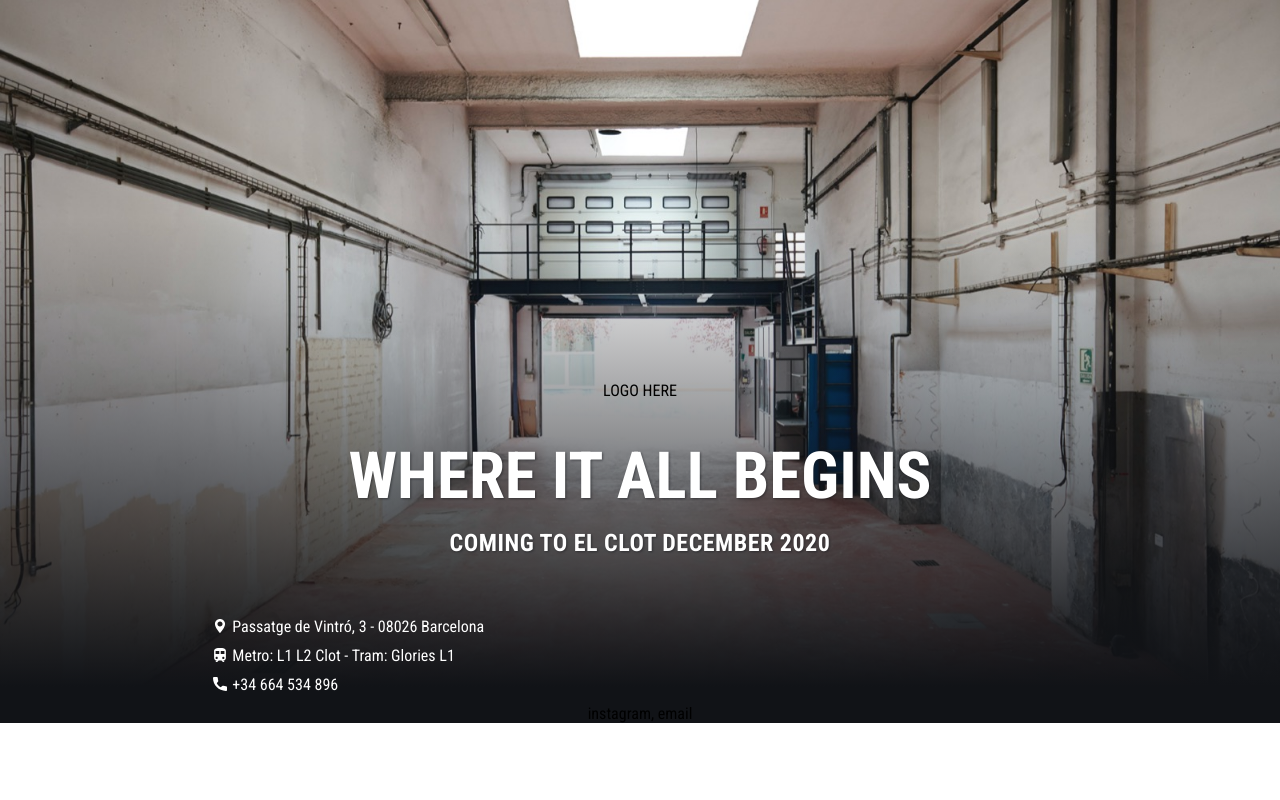
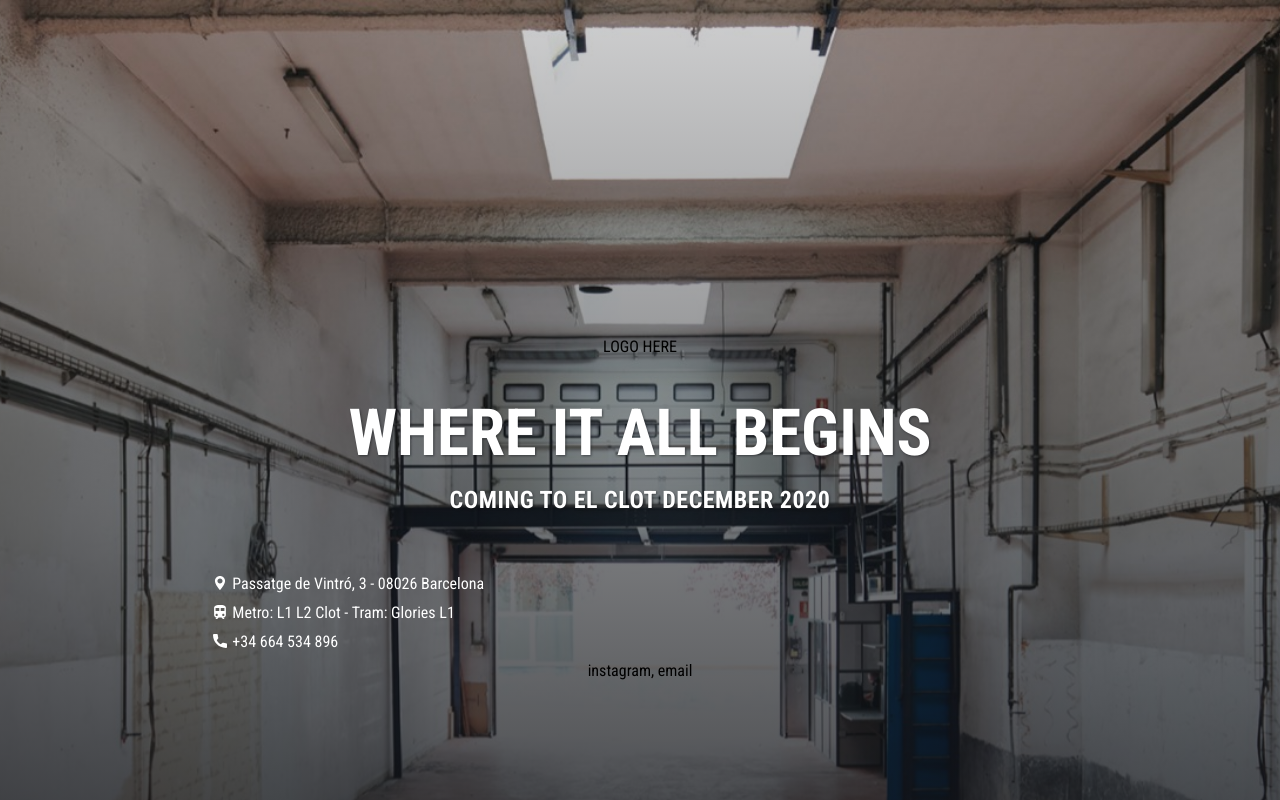
Before and after one commit to sofiapuch/BFactory-site, a React (Create React App) app: page / in a window 1280 px wide. Built offline with nearby package versions, Linux system fonts and the light colour scheme.

Commit message:
Adjust background image

```diff
--- a/src/components/LargeHero/LargeHero.scss
+++ b/src/components/LargeHero/LargeHero.scss
@@ -1,17 +1,15 @@
 @import 'node_modules/foundation-sites/scss/foundation';
 
 $overlay-gradient-dark: #111317;
-$transparent: rgba(0, 0, 0, 0);
+$transparent: rgba(#111317, .2);
 
 .large-hero {
-    margin-bottom: rem(140);
+    height: 100vh;
+    overflow: hidden;
     position: relative;
 
-    @include breakpoint(medium) {
-        margin-bottom: rem(120);
-    }
-
     &__background-image {
+        // height: 100%;
         position: relative;
 
         &:after {
@@ -23,34 +21,38 @@ $transparent: rgba(0, 0, 0, 0);
             width: 100%;
 
             @include breakpoint(medium) {
-                background: linear-gradient(180deg, $transparent 30%, $overlay-gradient-dark 95%);
+                background: linear-gradient(180deg, $transparent 0%, $overlay-gradient-dark 95%);
             }
         }
 
-        .responsiveImage {
-            min-height: rem(500);
+        .responsive-image {
+            min-height: 500px;
             padding-bottom: 40%;
 
             @include breakpoint(medium) {
-                min-height: rem(640);
+                min-height: 640px;
             }
 
             @include breakpoint(large) {
-                min-height: rem(740);
+                min-height: 740px;
             }
         }
     }
 
     &__inner {
         left: 0;
+        margin-bottom: 120px;
         position: absolute;
         text-align: center;
-        top: 0;
+        top: 50%;
+        transform: translateY(-50%);
         width: 100%;
 
         @include breakpoint(medium) {
             bottom: 0;
             top: auto;
+            transform: translateY(0);
         }
+
     }
 }
```
